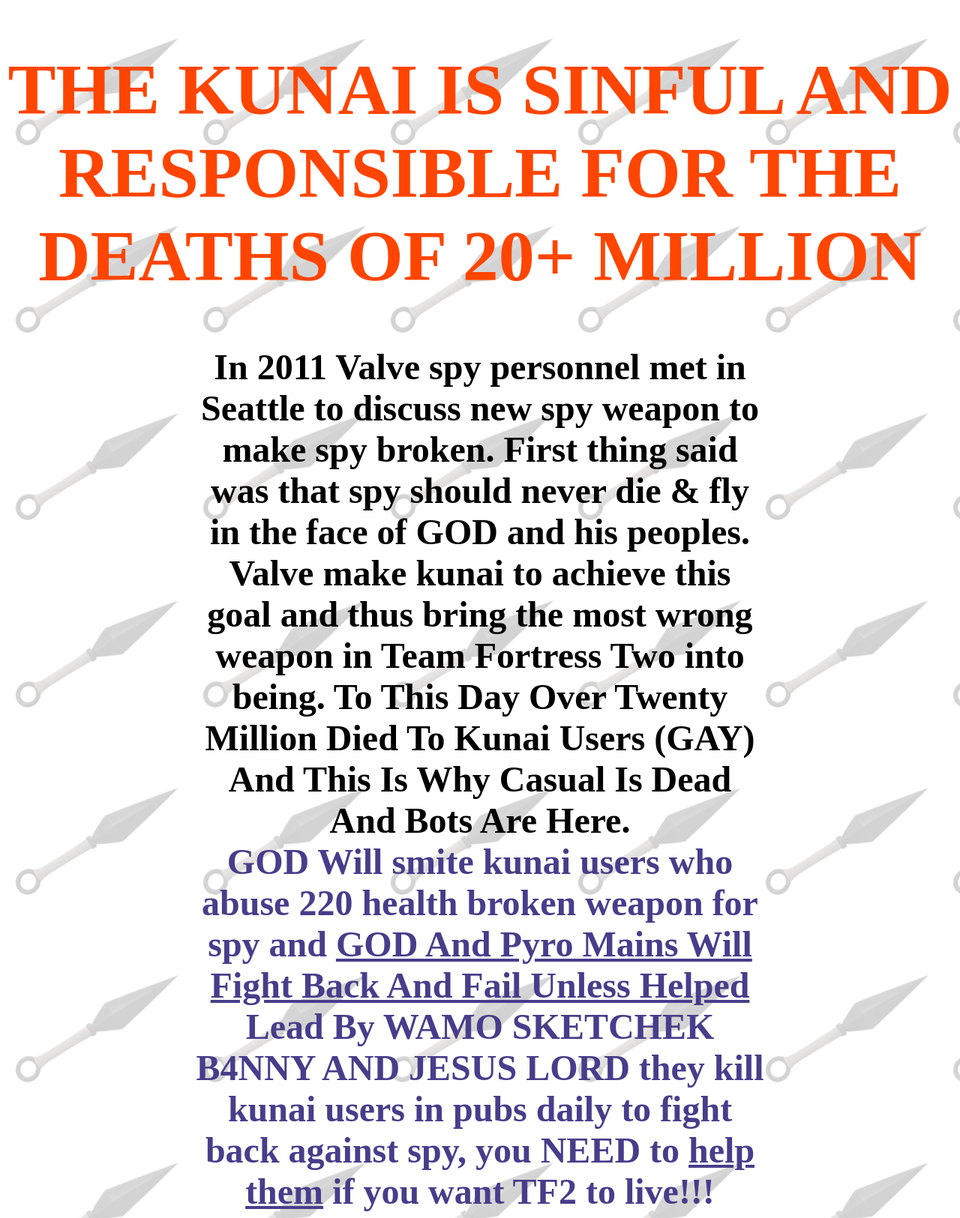
After one commit to fionafibration/backstab.how, a Python web app: template templates/kunai.html in a window 1280 px wide. The commit adds this page. Shown: the whole page at 75% size. Run offline with Jinja, Linux system fonts and the light colour scheme; the template is opened without the code that fills it, so the values that code supplies are empty.

Commit message:
kunai.gay beginnings

```diff
--- a/templates/friendmovie.html
+++ b/templates/friendmovie.html
@@ -206,8 +206,9 @@
 
         setInterval(friendTextChanger, 2000);
         friendTextChanger();
-        console.log("thanks for coming to backstab.how, made by https://steamcommunity.com/id/parousia1729/ and https://steamcommunity.com/id/yuhnwood")
+        console.log("thanks for coming to backstab.how, made by https://steamcommunity.com/id/excession1729/ and https://steamcommunity.com/id/yuhnwood")
         console.log("but if you came here to steal our stuff we don't thank you!!!! we hate you!!! enemymovie!!!!")
+        console.log("if my some fucking miracle you care enough to have found a bug, you can report it at fiona1729@gmail.com")
     </script>
 </footer>
 </html>
--- /dev/null
+++ b/templates/kunai.html
@@ -0,0 +1,69 @@
+<!DOCTYPE html>
+<html lang="en">
+<head>
+    <meta charset="UTF-8">
+    <title>KUNAI IS SIN</title>
+    <style>
+        div {
+            text-align: center;
+            font-size: 36pt;
+            font-weight: bold;
+            width: 60%;
+            margin: 0 auto;
+
+        }
+
+        h1 {
+            text-align: center;
+            font-size: 72pt;
+            color: orangered;
+        }
+
+        .c0 {
+            color: black;
+        }
+
+        .c1 {
+            color: darkblue;
+        }
+
+        .c2 {
+            color: darkslateblue;
+        }
+
+        .c3 {
+            color: orangered;
+        }
+
+        .c4 {
+            color: lightseagreen;
+        }
+
+        .s1 {
+            font-size: 36pt;
+        }
+
+        .s2 {
+            font-size: 30pt;
+        }
+
+        .s3 {
+            font-size: 46pt;
+        }
+    </style>
+</head>
+<body background='{{ url_for('static', filename='img/kunaibg.png') }}'>
+<h1>THE KUNAI IS SINFUL AND RESPONSIBLE FOR THE DEATHS OF 20+ MILLION</h1>
+<div>In 2011 Valve spy personnel met in Seattle to discuss new spy weapon to make spy broken. First thing said was that
+    spy should never die & fly in the face of GOD and his peoples. Valve make kunai to achieve this goal and thus bring
+    the most wrong weapon in Team Fortress Two into being. To This Day Over Twenty Million Died To Kunai Users (GAY) And This
+    Is Why Casual Is Dead And Bots Are Here.
+</div>
+<div class="c2">GOD Will smite kunai users who abuse 220 health broken weapon for spy and <u>GOD And Pyro Mains Will
+    Fight Back And Fail Unless Helped</u> Lead By WAMO SKETCHEK B4NNY AND JESUS LORD they kill kunai users in pubs daily
+    to fight back against spy, you NEED to <u>help them</u> if you want TF2 to live!!!
+</div>
+<div>
+</div>
+</body>
+</html>
```
Also changed, not shown: main.py (+32 -3 lines), static/img/kunaibg.png (added).
